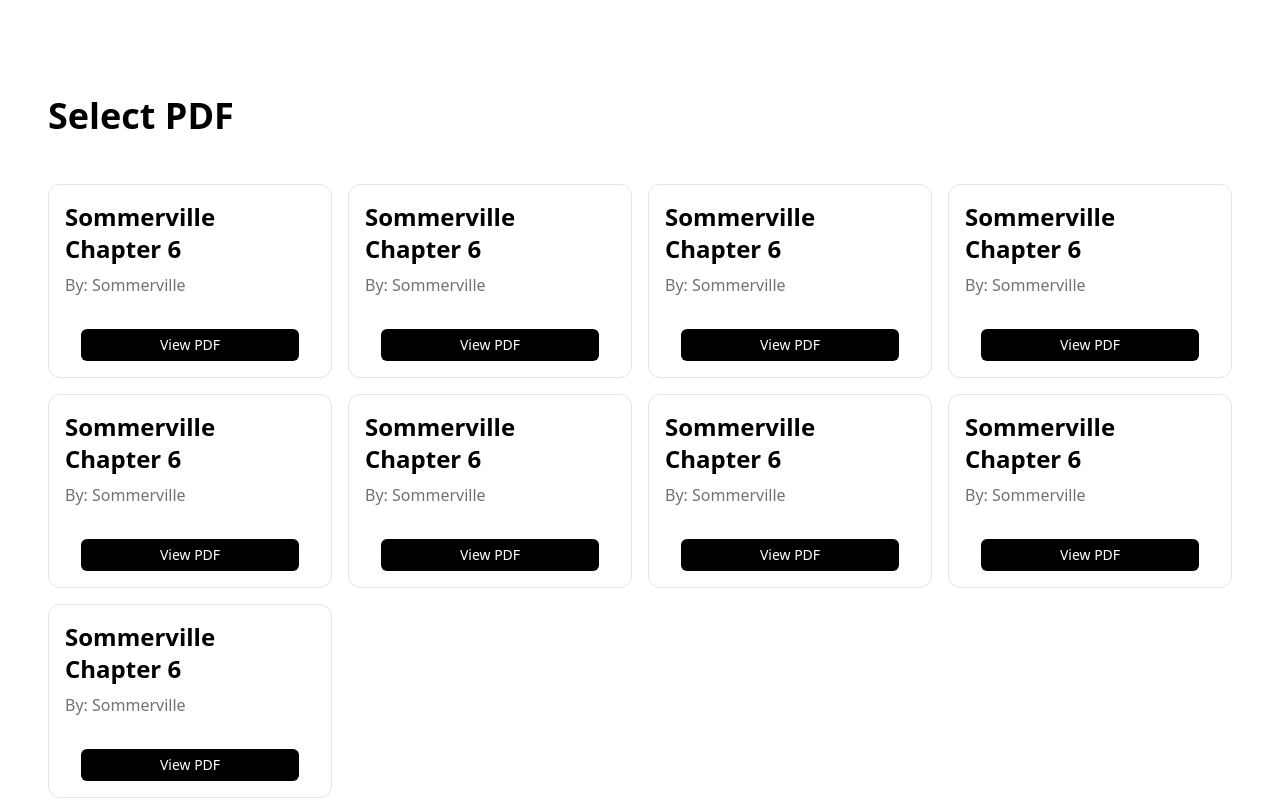
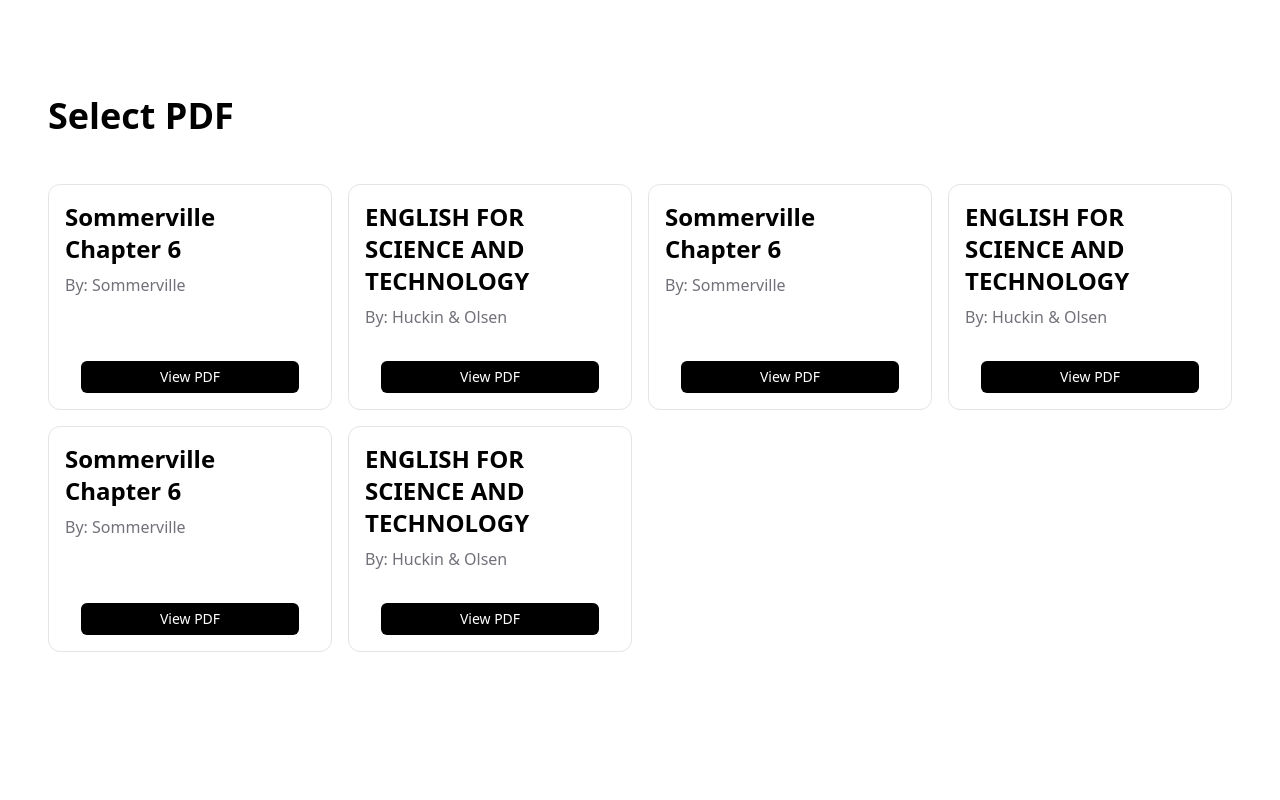
Before and after one commit to Fran-Cilia/CS-422, a React (Vite) app in the folder client/: page /pdfs in a window 1280 px wide. Built offline with nearby package versions, Linux system fonts and the light colour scheme.

Commit message:
🛠 show pdfs when clicking from menu

```diff
--- a/client/src/main.tsx
+++ b/client/src/main.tsx
@@ -1,20 +1,24 @@
 import React from "react";
 import ReactDOM from "react-dom/client";
 import "./index.css";
-import { createBrowserRouter, RouterProvider } from "react-router-dom";
+import {
+  createBrowserRouter,
+  RouterProvider,
+  createRoutesFromElements,
+  Route,
+} from "react-router-dom";
 
-import { Pdfs, Root } from "./views";
+import { Pdf, Pdfs, Root } from "./views";
 
-const router = createBrowserRouter([
-  {
-    path: "/",
-    element: <Root />,
-  },
-  {
-    path: "/pdfs",
-    element: <Pdfs />,
-  },
-]);
+const router = createBrowserRouter(
+  createRoutesFromElements(
+    <Route>
+      <Route path="/" element={<Root />}></Route>
+      <Route path="pdfs" element={<Pdfs />}></Route>
+      <Route path="pdfs/:pdfPath" element={<Pdf />} />
+    </Route>
+  )
+);
 
 import { QueryClient, QueryClientProvider } from "@tanstack/react-query";
 
--- /dev/null
+++ b/client/src/views/Pdf.tsx
@@ -0,0 +1,29 @@
+import { useParams } from "react-router-dom";
+import sommervillePdf from "../assets/sommerville.pdf";
+import pg_parPdf from "../assets/pg_par.pdf";
+
+const Pdf = () => {
+  const { pdfPath } = useParams();
+
+  if (pdfPath === "sommerville.pdf") {
+    return (
+      <>
+        <div className="flex flex-row w-screen bg-red-200 h-screen">
+          <iframe src={sommervillePdf} className="w-1/2"></iframe>
+          <h1 className="w-1/2">PDF Path: {pdfPath}</h1>
+        </div>
+      </>
+    );
+  } else if (pdfPath === "pg_par.pdf") {
+    return (
+      <>
+        <div className="flex flex-row w-screen bg-red-200 h-screen">
+          <iframe src={pg_parPdf} className="w-1/2"></iframe>
+          <h1 className="w-1/2">PDF Path: {pdfPath}</h1>
+        </div>
+      </>
+    );
+  }
+};
+
+export { Pdf };
--- a/client/src/views/Pdfs.tsx
+++ b/client/src/views/Pdfs.tsx
@@ -1,3 +1,5 @@
+import { useNavigate } from "react-router-dom";
+
 type pdf = {
   name: string;
   author: string;
@@ -5,14 +7,19 @@
 };
 
 const PdfCard: React.FC<pdf> = ({ name, author, path }) => {
+  const nav = useNavigate();
+
   return (
-    <div className="border-[#e4e4e7] border-[1px] rounded-xl p-4 flex flex-col">
-      <h1 className="font-bold text-2xl">{name}</h1>
-      <h1 className="mt-2 text-md font-light text-[#71717a]">By: {author}</h1>
+    <div className="border-[#e4e4e7] border-[1px] rounded-xl p-4 flex flex-col justify-between">
+      <div>
+        <h1 className="font-bold text-2xl">{name}</h1>
+        <h1 className="mt-2 text-md font-light text-[#71717a]">By: {author}</h1>
+      </div>
       <button
-        className=" bg-black text-white rounded-md px-2 py-1.5 mt-8 mx-4"
+        className=" bg-black text-white rounded-md px-2 py-1.5 mx-4 mt-8"
         onClick={() => {
           console.log(`${path}`);
+          nav(`/pdfs/${path}`);
         }}
       >
         <h1 className="text-sm font-medium">View PDF</h1>
@@ -26,47 +33,32 @@
     {
       name: "Sommerville Chapter 6",
       author: "Sommerville",
-      path: "../../public/sommerville.pdf",
+      path: "sommerville.pdf",
+    },
+    {
+      name: "ENGLISH FOR SCIENCE AND TECHNOLOGY",
+      author: "Huckin & Olsen",
+      path: "pg_par.pdf",
     },
     {
       name: "Sommerville Chapter 6",
       author: "Sommerville",
-      path: "../../public/sommerville.pdf",
+      path: "sommerville.pdf",
+    },
+    {
+      name: "ENGLISH FOR SCIENCE AND TECHNOLOGY",
+      author: "Huckin & Olsen",
+      path: "pg_par.pdf",
     },
     {
       name: "Sommerville Chapter 6",
       author: "Sommerville",
-      path: "../../public/sommerville.pdf",
+      path: "sommerville.pdf",
     },
     {
-      name: "Sommerville Chapter 6",
-      author: "Sommerville",
-      path: "../../public/sommerville.pdf",
-    },
-    {
-      name: "Sommerville Chapter 6",
-      author: "Sommerville",
-      path: "../../public/sommerville.pdf",
-    },
-    {
-      name: "Sommerville Chapter 6",
-      author: "Sommerville",
-      path: "../../public/sommerville.pdf",
-    },
-    {
-      name: "Sommerville Chapter 6",
-      author: "Sommerville",
-      path: "../../public/sommerville.pdf",
-    },
-    {
-      name: "Sommerville Chapter 6",
-      author: "Sommerville",
-      path: "../../public/sommerville.pdf",
-    },
-    {
-      name: "Sommerville Chapter 6",
-      author: "Sommerville",
-      path: "../../public/sommerville.pdf",
+      name: "ENGLISH FOR SCIENCE AND TECHNOLOGY",
+      author: "Huckin & Olsen",
+      path: "pg_par.pdf",
     },
   ];
 
--- a/client/src/views/index.ts
+++ b/client/src/views/index.ts
@@ -1,2 +1,3 @@
 export * from "./Root";
 export * from "./Pdfs";
+export * from "./Pdf";
```
Also changed, not shown: 2 other files (tests, documents, lock files or other folders).
